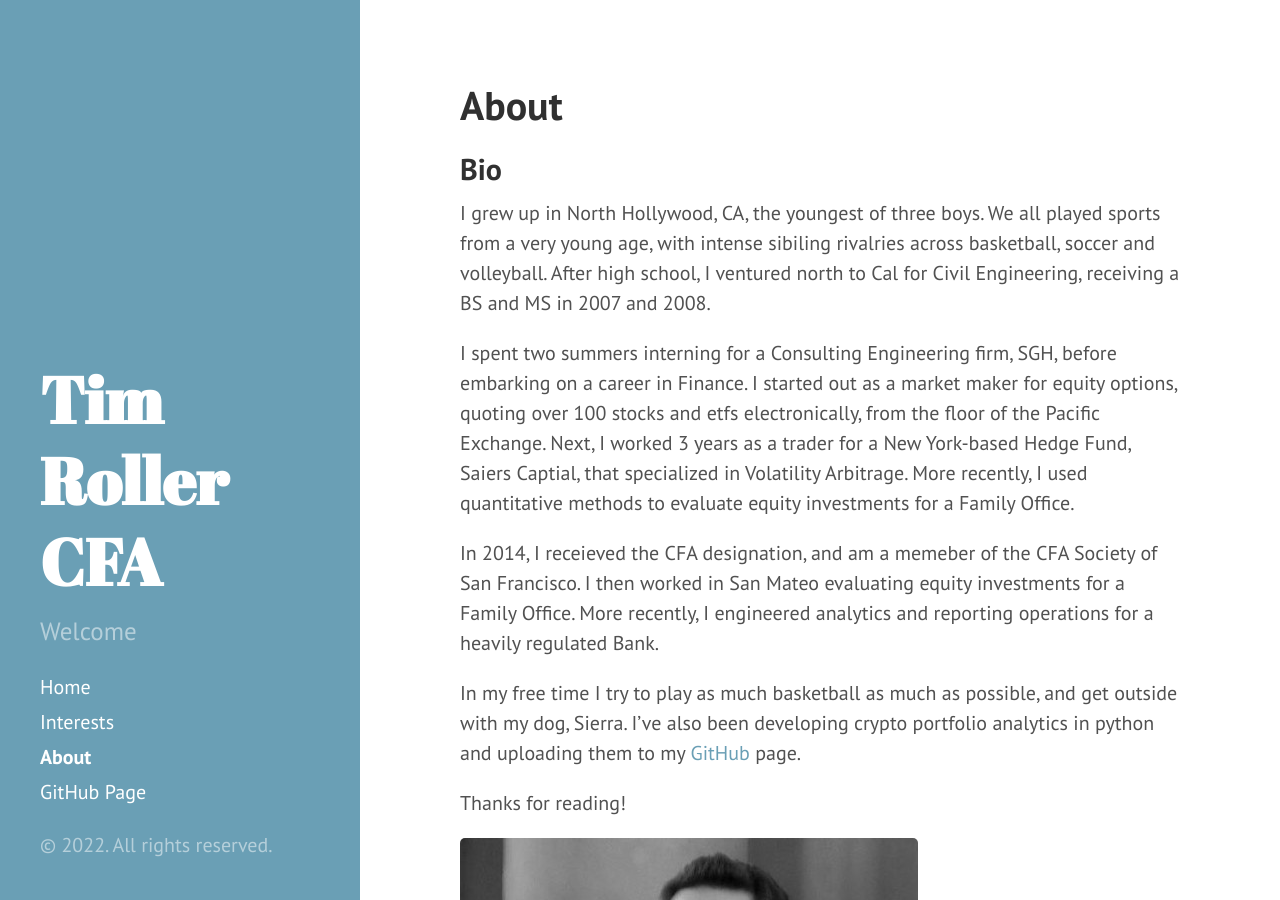
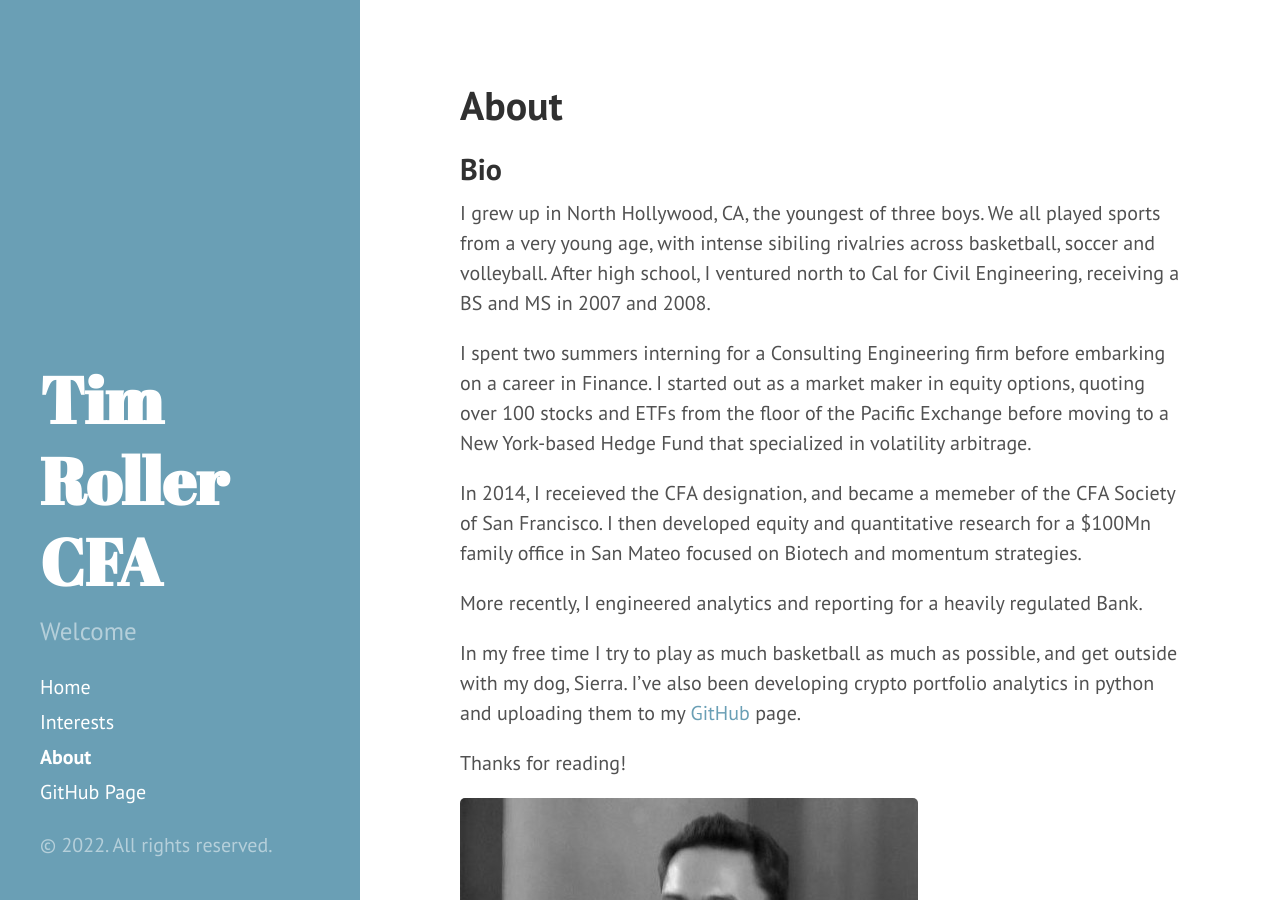
Before and after one commit to TimRoller/TimRoller.github.io, a Jekyll site: the page built from about.md, in a window 1280 px wide and 900 px high. Built offline with Jekyll 4.4.1, drawn with Linux system fonts in a browser that asks for light colours.

Commit message:
Update about.md

```diff
--- a/about.md
+++ b/about.md
@@ -6,9 +6,11 @@ title: About
 
 I grew up in North Hollywood, CA, the youngest of three boys. We all played sports from a very young age, with intense sibiling rivalries across basketball, soccer and volleyball. After high school, I ventured north to Cal for Civil Engineering, receiving a BS and MS in 2007 and 2008.
 
-I spent two summers interning for a Consulting Engineering firm, SGH, before embarking on a career in Finance. I started out as a market maker for equity options, quoting over 100 stocks and etfs electronically, from the floor of the Pacific Exchange. Next, I worked 3 years as a trader for a New York-based Hedge Fund, Saiers Captial, that specialized in Volatility Arbitrage.  More recently, I used quantitative methods to evaluate equity investments for a Family Office.
+I spent two summers interning for a Consulting Engineering firm before embarking on a career in Finance. I started out as a market maker in equity options, quoting over 100 stocks and ETFs from the floor of the Pacific Exchange before moving to a New York-based Hedge Fund that specialized in volatility arbitrage.
 
-In 2014, I receieved the CFA designation, and am a memeber of the CFA Society of San Francisco. I then worked in San Mateo evaluating equity investments for a Family Office. More recently, I engineered analytics and reporting operations for a heavily regulated Bank.
+In 2014, I receieved the CFA designation, and became a memeber of the CFA Society of San Francisco. I then developed equity and quantitative research for a $100Mn family office in San Mateo focused on Biotech and momentum strategies.
+
+More recently, I engineered analytics and reporting for a heavily regulated Bank.
 
 In my free time I try to play as much basketball as much as possible, and get outside with my dog, Sierra. I've also been developing crypto portfolio analytics in python and uploading them to my <a href="https://github.com/TimRoller/Crypto-Portfolio-Analytics">GitHub</a> page.
 
```
